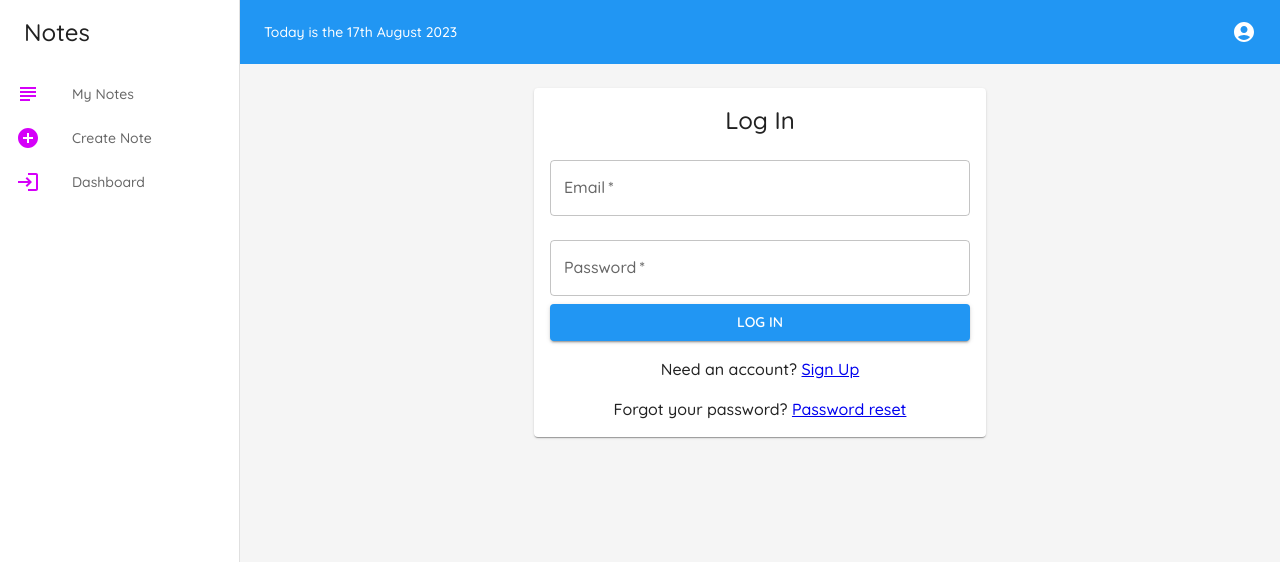
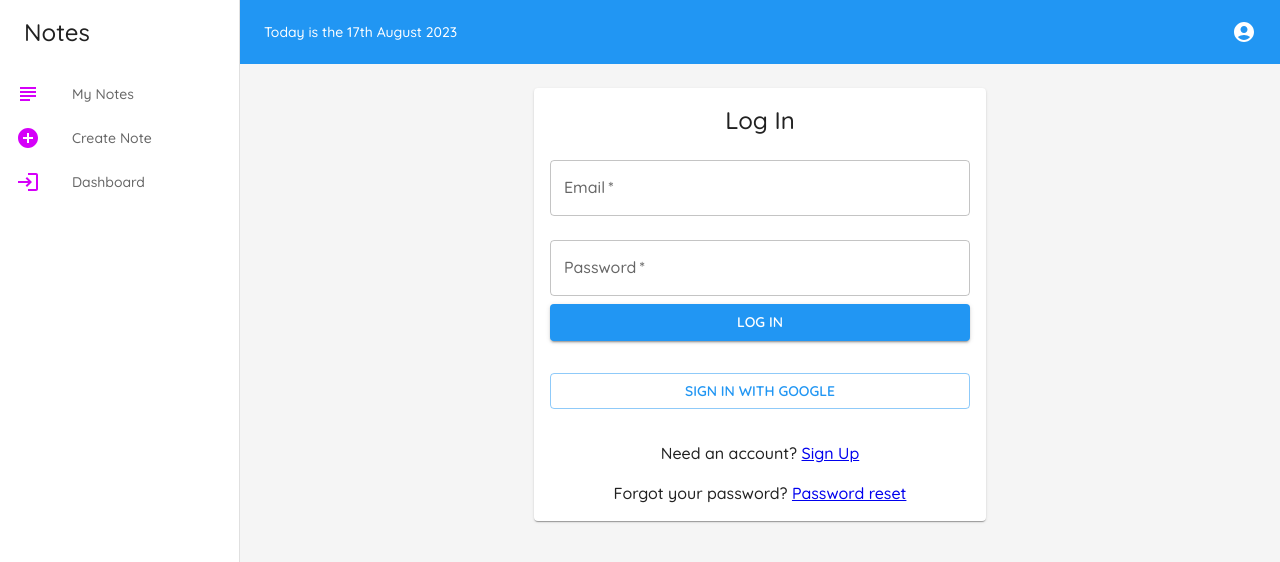
Before and after one commit to GrzegorzPacewicz/typenotes, a React (Vite) app: page /#/login in a window 1280 px wide. Shown: the top 562 px of the page. Built offline with nearby package versions, Linux system fonts and the light colour scheme; no server answers.

Commit message:
Login with google added to login

```diff
--- a/src/pages/Auth/LogIn.tsx
+++ b/src/pages/Auth/LogIn.tsx
@@ -2,6 +2,8 @@ import React, { useRef, useState } from 'react';
 import { Alert, Button, Card, CardContent, Container, TextField, Typography } from "@mui/material";
 import { NavLink, useNavigate } from "react-router-dom";
 import { useAuth } from "../../contexts/AuthContext";
+import { signInWithPopup } from "firebase/auth";
+import { auth, GoogleProvider } from "../../config/firebase";
 
 const LogIn: React.FC = () => {
     const emailRef = useRef<HTMLInputElement>(null);
@@ -30,6 +32,14 @@ const LogIn: React.FC = () => {
         setLoading(false)
     }
 
+    const signInWithGoogle = async () => {
+        try {
+            await signInWithPopup(auth, GoogleProvider);
+            navigate("/")
+        } catch (err) {
+            console.error(err)
+        }
+    };
 
     return (
         <Container style={{maxWidth: 500}}>
@@ -66,8 +76,21 @@ const LogIn: React.FC = () => {
                             Log In
                         </Button>
                     </form>
+
+                    <Button
+                        disabled={loading}
+                        variant="outlined"
+                        color="primary"
+                        fullWidth
+                        type="submit"
+                        onClick={signInWithGoogle}
+                        sx={{mt:4}}
+                    >
+                        Sign In With Google
+                    </Button>
+
                 </CardContent>
-                <Typography variant="body1" align="center">
+                <Typography variant="body1" align="center" mt={2}>
                     Need an account? <NavLink to={'/signup'}>Sign Up</NavLink>
                 </Typography>
                 <Typography variant="body1" align="center" my={2}>
--- a/src/pages/Auth/index.tsx
+++ b/src/pages/Auth/index.tsx
@@ -55,23 +55,23 @@ const Auth: React.FC = () => {
 
     return (
         <Container >
-            {/*<Box display="flex" gap={2} justifyContent="center">*/}
-            {/*    <Input*/}
-            {/*        placeholder="Email..."*/}
-            {/*        onChange={(event) => setEmail(event.target.value)}*/}
-            {/*    />*/}
-            {/*    <Input*/}
-            {/*        placeholder="Password..."*/}
-            {/*        type="password"*/}
-            {/*        onChange={(event) => setPassword(event.target.value)}*/}
-            {/*    />*/}
-            {/*    <Button onClick={signIn}>Sign In</Button>*/}
+            <Box display="flex" gap={2} justifyContent="center">
+                <Input
+                    placeholder="Email..."
+                    onChange={(event) => setEmail(event.target.value)}
+                />
+                <Input
+                    placeholder="Password..."
+                    type="password"
+                    onChange={(event) => setPassword(event.target.value)}
+                />
+                <Button onClick={signIn}>Sign In</Button>
 
-            {/*</Box>*/}
-            {/*<Box display="flex" gap={2} justifyContent="center" mt={10}>*/}
-            {/*    <Button onClick={signInWithGoogle}>Sign In With Google</Button>*/}
-            {/*    <Button onClick={logout}>Logout</Button>*/}
-            {/*</Box>*/}
+            </Box>
+            <Box display="flex" gap={2} justifyContent="center" mt={10}>
+                <Button onClick={signInWithGoogle}>Sign In With Google</Button>
+                <Button onClick={logout}>Logout</Button>
+            </Box>
 
           {/*new component*/}
 
```
